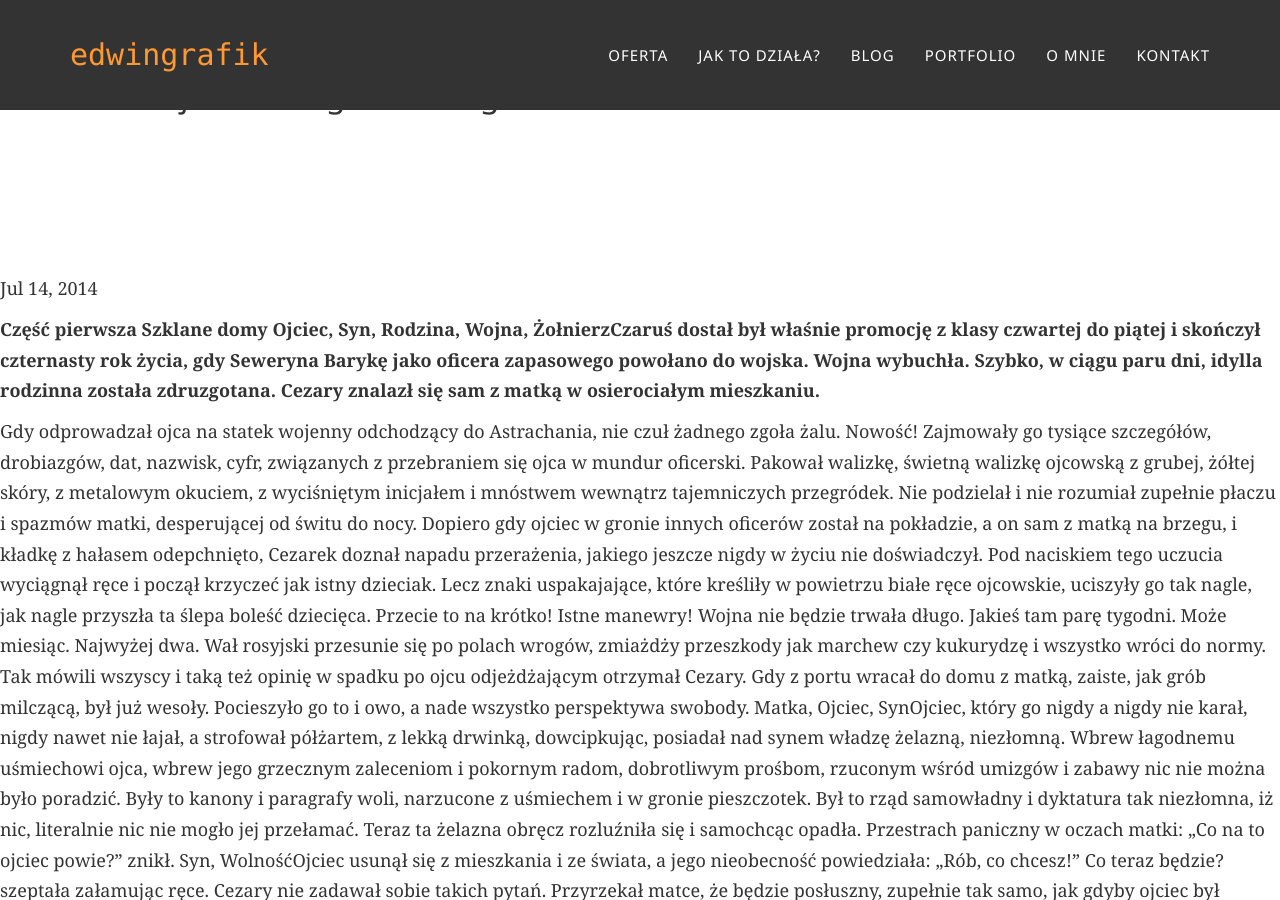
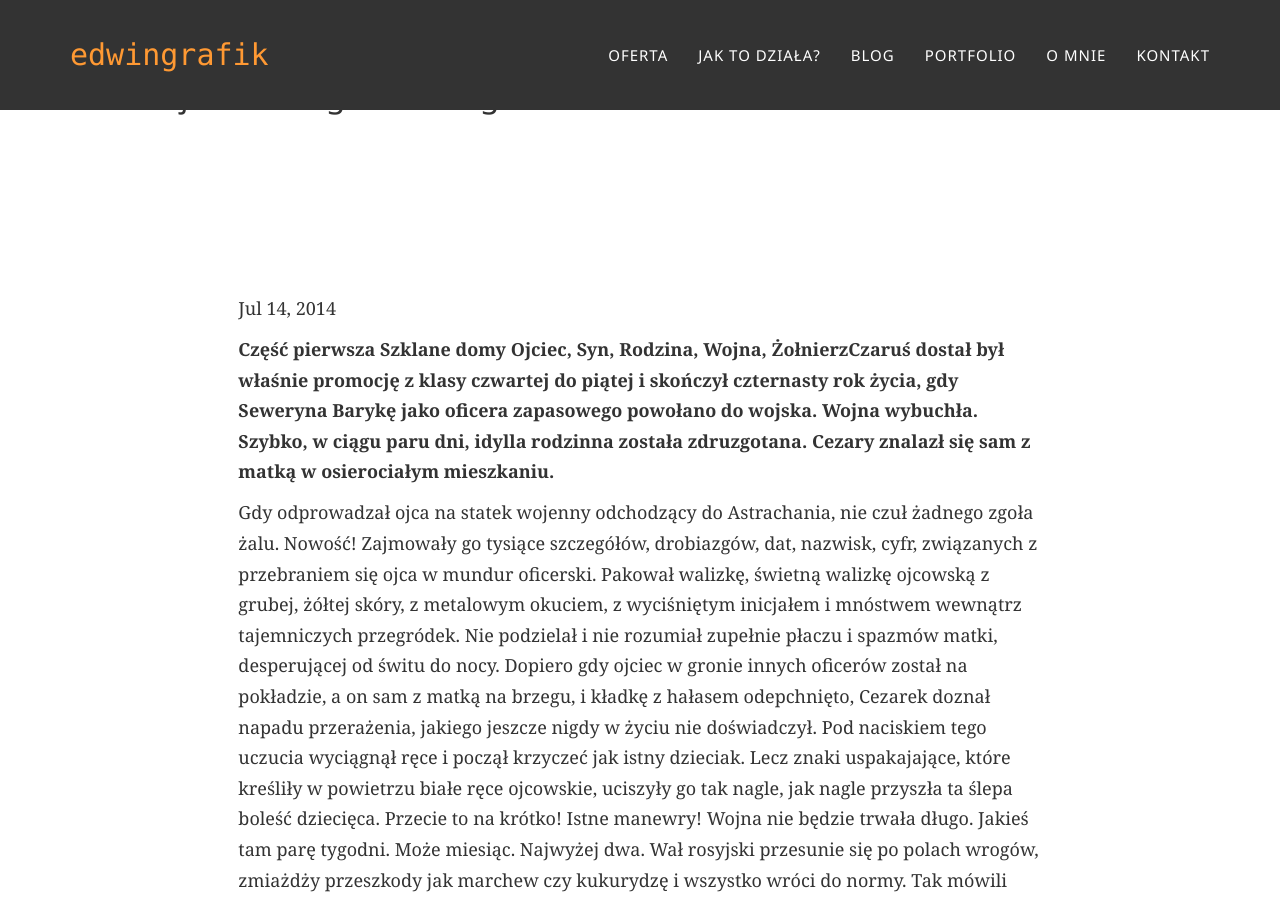
Before and after one commit to edwingrafik/edwingrafik.github.io, a Jekyll site: the page built from _posts/2016-04-24-projekt-logo.md, in a window 1280 px wide and 900 px high. Built offline with Jekyll 4.4.1, drawn with Linux system fonts in a browser that asks for light colours; some web fonts are replaced; comment, search, counter and statistics services are not loaded.

Commit message:
Update blog-post.html

```diff
--- a/_layouts/blog-post.html
+++ b/_layouts/blog-post.html
@@ -6,8 +6,14 @@
   <h2>{{ page.title }}</h2>
   <h2>{{ page.subtitle }}</h2>
 <section>
-  <p><time datetime="{{ page.date | date_to_xmlschema }}" itemprop="datePublished">{{ page.date | date: "%b %-d, %Y" }}</time>{% if page.author %} • <span itemprop="author" itemscope itemtype="http://schema.org/Person"><span itemprop="name">{{ page.author }}</span></span>{% endif %}</p>
-  {{ content }}
+  <div class="row">
+    <div class="col-lg-8 col-lg-offset-2">
+      <div class="modal-body">
+        <p><time datetime="{{ page.date | date_to_xmlschema }}" itemprop="datePublished">{{ page.date | date: "%b %-d, %Y" }}</time>{% if page.author %} • <span itemprop="author" itemscope itemtype="http://schema.org/Person"><span itemprop="name">{{ page.author }}</span></span>{% endif %}</p>
+        {{ content }}
+      </div>
+    </div>
+  </div>
 </section>
   {% include share-page.html %}
   {% include footer.html %}
```
